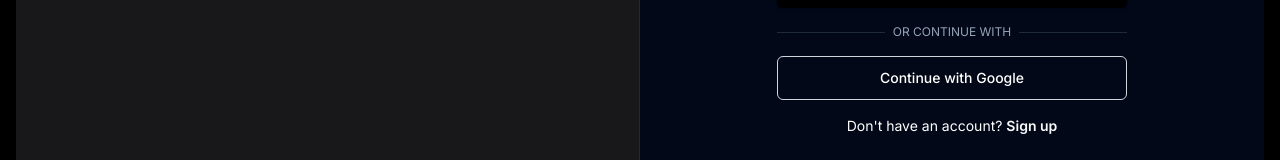
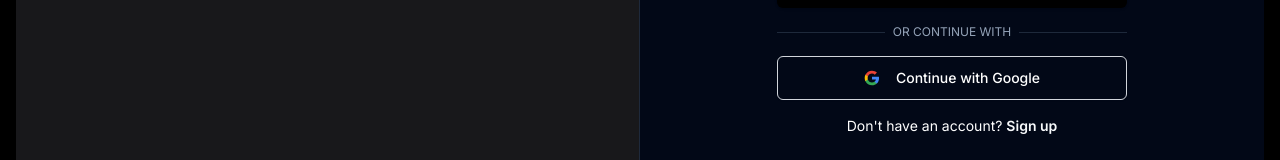
Before and after one commit to safaribeast/brain-quest-africa, a Next.js app: page /login in a window 1280 px wide. Shown: the part 468-628 px from the top of the page. Built offline with nearby package versions, Linux system fonts and the light colour scheme; no server answers; the database is empty.

Commit message:
Fix Firebase authentication issues
- Updated Firebase configuration with correct values
- Fixed authentication domain settings
- Added better error handling for auth errors
- Added debugging logs
- Improved Google sign-in button UI

```diff
--- a/src/components/auth/login-form.tsx
+++ b/src/components/auth/login-form.tsx
@@ -44,7 +44,9 @@ export function LoginForm() {
     try {
       setIsLoading(true)
       setError("")
+      console.log("Attempting login with:", { email: values.email })
       await signInWithEmailAndPassword(auth, values.email, values.password)
+      console.log("Login successful")
       router.push(from)
     } catch (error: any) {
       console.error("Login error:", error)
@@ -52,6 +54,12 @@ export function LoginForm() {
         setError('Invalid email or password')
       } else if (error.code === 'auth/too-many-requests') {
         setError('Too many failed attempts. Please try again later')
+      } else if (error.code === 'auth/api-key-not-valid') {
+        setError('Authentication service is temporarily unavailable. Please try again later.')
+        console.error('Firebase API Key error. Please check Firebase configuration.')
+      } else if (error.code === 'auth/invalid-api-key') {
+        setError('Authentication service configuration error. Please contact support.')
+        console.error('Invalid Firebase API Key. Please check Firebase configuration.')
       } else {
         setError(error.message || 'Failed to sign in')
       }
@@ -65,7 +73,9 @@ export function LoginForm() {
       <Form {...form}>
         <form onSubmit={form.handleSubmit(onSubmit)} className="space-y-4">
           {error && (
-            <div className="p-3 text-sm text-red-500 bg-red-50 rounded-md">{error}</div>
+            <div className="p-3 text-sm text-red-500 bg-red-50 rounded-md border border-red-100">
+              {error}
+            </div>
           )}
           <FormField
             control={form.control}
@@ -79,6 +89,7 @@ export function LoginForm() {
                     className="h-11"
                     {...field}
                     disabled={isLoading}
+                    autoComplete="email"
                   />
                 </FormControl>
                 <FormMessage />
@@ -97,6 +108,7 @@ export function LoginForm() {
                     className="h-11"
                     {...field}
                     disabled={isLoading}
+                    autoComplete="current-password"
                   />
                 </FormControl>
                 <FormMessage />
--- a/src/components/auth/social-auth-buttons.tsx
+++ b/src/components/auth/social-auth-buttons.tsx
@@ -18,13 +18,16 @@ export function GoogleSignInButton() {
     try {
       setIsLoading(true)
       setError("")
+      console.log("Attempting Google sign-in...")
       const result = await signInWithPopup(auth, provider)
       const user = result.user
+      console.log("Google sign-in successful")
 
       // Check if user document exists
       const userDoc = await getDoc(doc(db, "users", user.uid))
 
       if (!userDoc.exists()) {
+        console.log("Creating new user profile...")
         // Create new user profile if it doesn't exist
         await setDoc(doc(db, "users", user.uid), {
           email: user.email,
@@ -34,6 +37,7 @@ export function GoogleSignInButton() {
           lastLoginAt: new Date(),
         })
       } else {
+        console.log("Updating existing user profile...")
         // Update last login
         await setDoc(doc(db, "users", user.uid), {
           lastLoginAt: new Date()
@@ -42,8 +46,20 @@ export function GoogleSignInButton() {
 
       router.push("/dashboard")
     } catch (error: any) {
-      console.error("Error signing in with Google:", error)
-      setError(error.message || "Failed to sign in with Google")
+      console.error("Google sign-in error:", error)
+      if (error.code === 'auth/popup-closed-by-user') {
+        setError('Sign-in cancelled')
+      } else if (error.code === 'auth/api-key-not-valid') {
+        setError('Authentication service is temporarily unavailable')
+        console.error('Firebase API Key error. Please check Firebase configuration.')
+      } else if (error.code === 'auth/invalid-api-key') {
+        setError('Authentication service configuration error')
+        console.error('Invalid Firebase API Key. Please check Firebase configuration.')
+      } else if (error.code === 'auth/popup-blocked') {
+        setError('Pop-up blocked by browser. Please allow pop-ups for this site.')
+      } else {
+        setError(error.message || 'Failed to sign in with Google')
+      }
     } finally {
       setIsLoading(false)
     }
@@ -58,6 +74,33 @@ export function GoogleSignInButton() {
         disabled={isLoading}
         className="w-full h-11 border border-[#D1D5DB] hover:bg-gray-50"
       >
+        <svg
+          className="mr-2 h-4 w-4"
+          aria-hidden="true"
+          focusable="false"
+          data-prefix="fab"
+          data-icon="github"
+          role="img"
+          xmlns="http://www.w3.org/2000/svg"
+          viewBox="0 0 24 24"
+        >
+          <path
+            d="M22.56 12.25c0-.78-.07-1.53-.2-2.25H12v4.26h5.92c-.26 1.37-1.04 2.53-2.21 3.31v2.77h3.57c2.08-1.92 3.28-4.74 3.28-8.09z"
+            fill="#4285F4"
+          />
+          <path
+            d="M12 23c2.97 0 5.46-.98 7.28-2.66l-3.57-2.77c-.98.66-2.23 1.06-3.71 1.06-2.86 0-5.29-1.93-6.16-4.53H2.18v2.84C3.99 20.53 7.7 23 12 23z"
+            fill="#34A853"
+          />
+          <path
+            d="M5.84 14.09c-.22-.66-.35-1.36-.35-2.09s.13-1.43.35-2.09V7.07H2.18C1.43 8.55 1 10.22 1 12s.43 3.45 1.18 4.93l2.85-2.22.81-.62z"
+            fill="#FBBC05"
+          />
+          <path
+            d="M12 5.38c1.62 0 3.06.56 4.21 1.64l3.15-3.15C17.45 2.09 14.97 1 12 1 7.7 1 3.99 3.47 2.18 7.07l3.66 2.84c.87-2.6 3.3-4.53 6.16-4.53z"
+            fill="#EA4335"
+          />
+        </svg>
         {isLoading ? "Signing in..." : "Continue with Google"}
       </Button>
       {error && <p className="text-sm text-red-500">{error}</p>}
--- a/src/lib/firebase/config.ts
+++ b/src/lib/firebase/config.ts
@@ -2,22 +2,20 @@ import { initializeApp, getApps } from 'firebase/app';
 import { getFirestore } from 'firebase/firestore';
 
 const firebaseConfig = {
-  apiKey: process.env.NEXT_PUBLIC_FIREBASE_API_KEY,
-  authDomain: process.env.NEXT_PUBLIC_FIREBASE_AUTH_DOMAIN,
-  projectId: process.env.NEXT_PUBLIC_FIREBASE_PROJECT_ID,
-  storageBucket: process.env.NEXT_PUBLIC_FIREBASE_STORAGE_BUCKET,
-  messagingSenderId: process.env.NEXT_PUBLIC_FIREBASE_MESSAGING_SENDER_ID,
-  appId: process.env.NEXT_PUBLIC_FIREBASE_APP_ID,
+  apiKey: "AIzaSyBSx0H2ThQT7XFWvB9jG4n-flypc58z4lU",
+  authDomain: "brain-quest-africa.vercel.app",
+  projectId: "school-quiz-game-5ad8d",
+  storageBucket: "school-quiz-game-5ad8d.appspot.com",
+  messagingSenderId: "647837416204",
+  appId: "1:647837416204:web:0a710721b43a54466f2729"
 };
 
 // Log Firebase config for debugging (without sensitive data)
-if (process.env.NODE_ENV !== 'production') {
-  console.log('Firebase config:', {
-    authDomain: firebaseConfig.authDomain,
-    projectId: firebaseConfig.projectId,
-    storageBucket: firebaseConfig.storageBucket,
-  });
-}
+console.log('Firebase initialization with config:', {
+  authDomain: firebaseConfig.authDomain,
+  projectId: firebaseConfig.projectId,
+  storageBucket: firebaseConfig.storageBucket,
+});
 
 // Initialize Firebase
 export const firebaseApp = getApps().length === 0 ? initializeApp(firebaseConfig) : getApps()[0];
```
